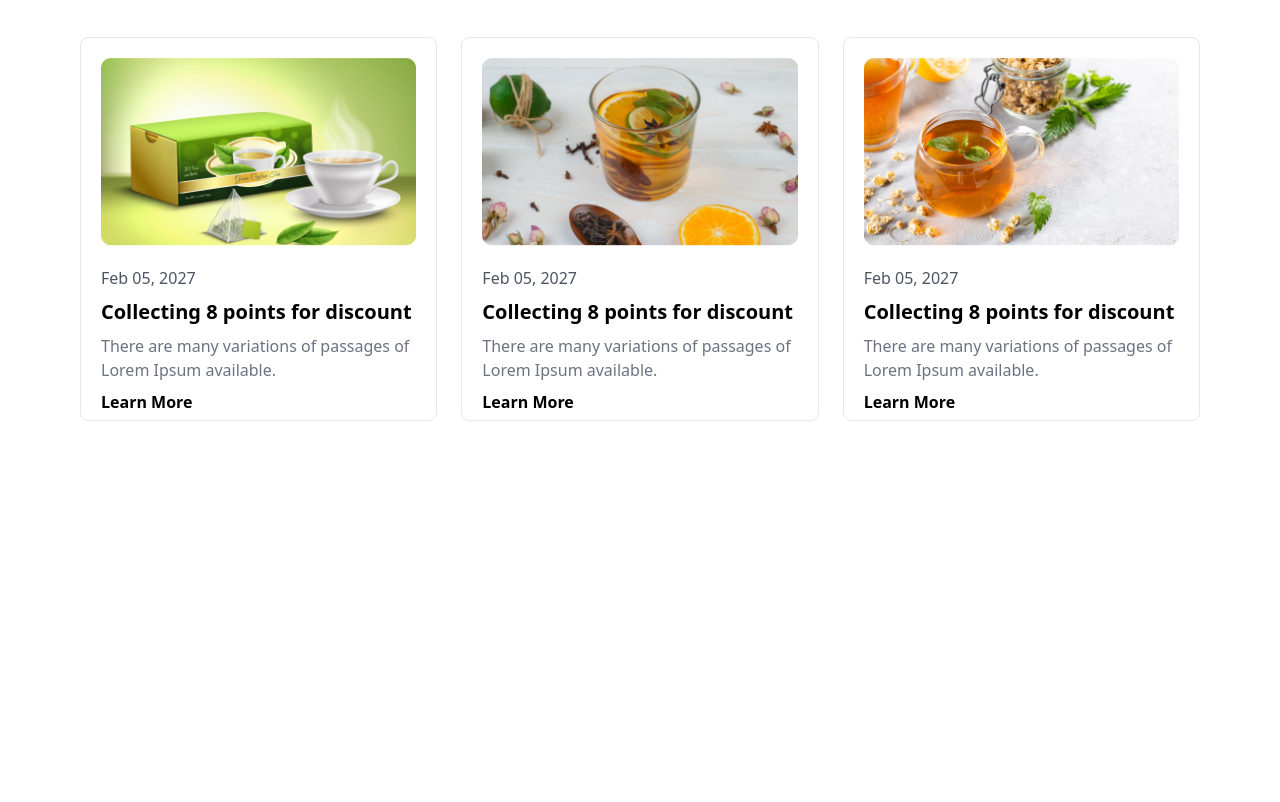
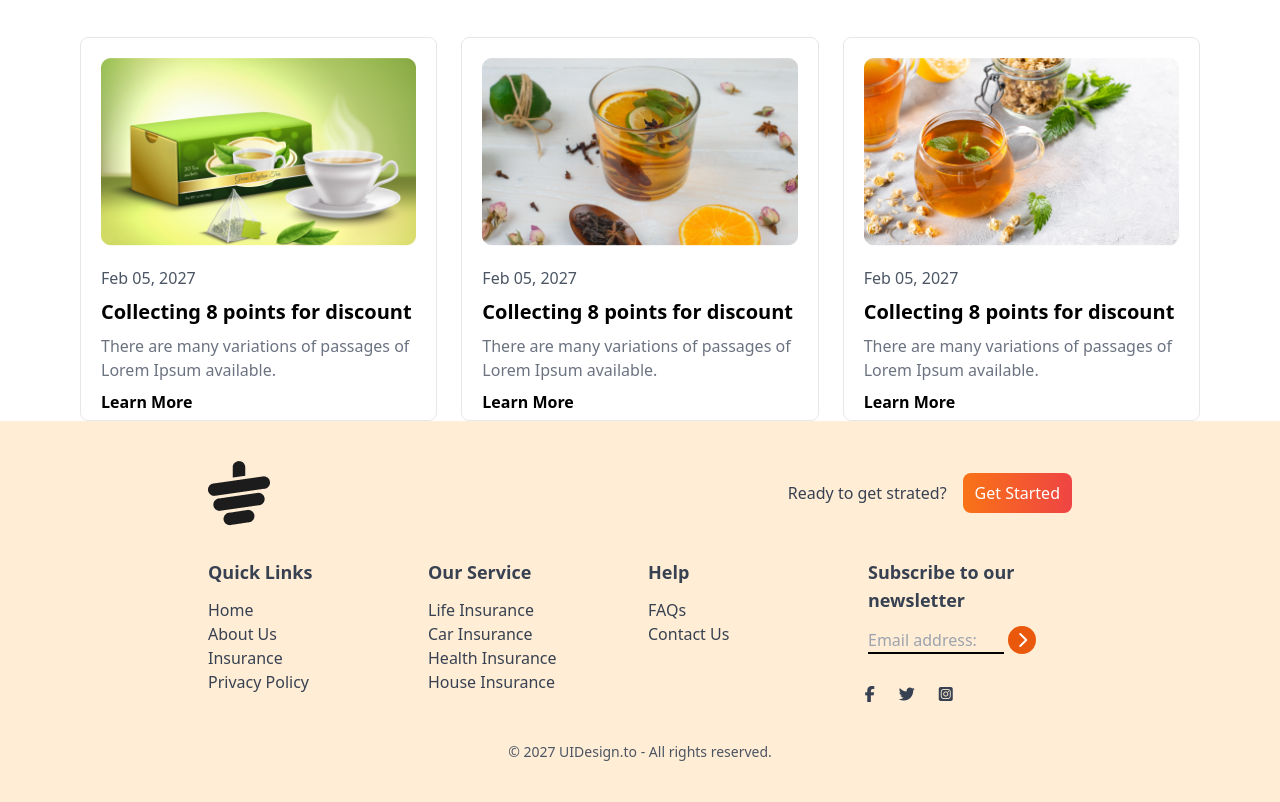
Before and after one commit to Oahedulalam/tea-house-projects, a plain HTML site: page index.html in a window 1280 px wide. Shown: the part 2700-3502 px from the top of the page. Before the commit the page ends 3121 px from the top, so only its background shows below. Drawn offline with nearby package versions, Linux system fonts and the light colour scheme.

Commit message:
added my footer section

```diff
--- a/index.html
+++ b/index.html
@@ -210,7 +210,7 @@
                 majority have suffered alteration in some form, <br> by injected humour, or randomised words which don't
                 look even slightly believable.</p>
             <!-- event relatev card -->
-            <div class="grid grid-cols-3 mt-12 gap-6">
+            <div class="grid grid-cols-1 md:grid-cols-3 mt-12 gap-6">
                 <div class="border h-96 w-auto px-5 py-5 rounded-lg">
                     <img class="" src="images/news-1.png" alt="">
                     <p class="text-gray-600 mt-5 mb-2">Feb 05, 2027</p>
@@ -238,6 +238,69 @@
             </div>
         </section>
     </main>
+<footer class="bg-orange-100 text-gray-700 py-10 px-4 md:px-16">
+<div class="w-9/12 mx-auto">
+<!-- logo -->
+<div class="mb-8 flex justify-between">
+<img src="images/cup.png" alt="">
+<div class="flex items-center gap-4">
+<h4>Ready to get strated?</h4>
+<button class="bg-gradient-to-r from-orange-500 to-red-500 px-3 py-2 rounded-lg text-white">Get Started</button>
+</div>
+</div>
+<!-- links related section -->
+<div class="grid grid-cols-1 md:grid-cols-2 lg:grid-cols-4 gap-4">
+<!-- first column -->
+<div>
+<h3 class="font-semibold text-lg mb-3">Quick Links</h3>
+<ul class="snap-y-2">
+<li><a class="hover:text-orange-600" href="">Home</a></li>
+<li><a class="hover:text-orange-600" href="">About Us</a></li>
+<li><a class="hover:text-orange-600" href="">Insurance</a></li>
+<li><a class="hover:text-orange-600" href="">Privacy Policy</a></li>
+</ul>
+</div>
+<!-- second column -->
+<div>
+<h3 class="font-semibold text-lg mb-3">Our Service</h3>
+<ul class="snap-y-2">
+<li><a class="hover:text-orange-600" href="">Life Insurance</a></li>
+<li><a class="hover:text-orange-600" href="">Car Insurance</a></li>
+<li><a class="hover:text-orange-600" href="">Health Insurance</a></li>
+<li><a class="hover:text-orange-600" href="">House Insurance</a></li>
+</ul>
+</div>
+<!-- trhid column -->
+<div>
+<h3 class="font-semibold text-lg mb-3">Help</h3>
+<ul class="snap-y-2">
+<li><a class="hover:text-orange-600" href="">FAQs</a></li>
+<li><a class="hover:text-orange-600" href="">Contact Us</a></li>
+</ul>
+</div>
+<!-- fourth column -->
+<div class="">
+<h3 class="font-semibold text-lg mb-3">Subscribe to our newsletter</h3>
+<div class="fles flex-col space-y-2">
+<div>
+<input placeholder="Email address:" type="text" class="bg-transparent border-b-2 border-black w-4/6 md:5/6">
+<i class="fa-solid fa-chevron-right w-7 h-7 bg-orange-600 inline-flex rounded-full text-white justify-center items-center"></i>
+<div class="flex justify-center w-2/5 mb-2 mt-8 gap-6">
+<i class="fa-brands fa-facebook-f"></i>
+<i class="fa-brands fa-twitter"></i>
+<i class="fa-brands fa-square-instagram"></i>
+</div>
+
+</div>
+</div>
+</div>
+</div>
+<div class="text-center pt-4 mt-4 ">
+<p class="text-sm text-gray-600">© 2027 UIDesign.to - All rights reserved.</p>
+</div>
+
+</div>
+</footer>
 </body>
 
 </html>
```
